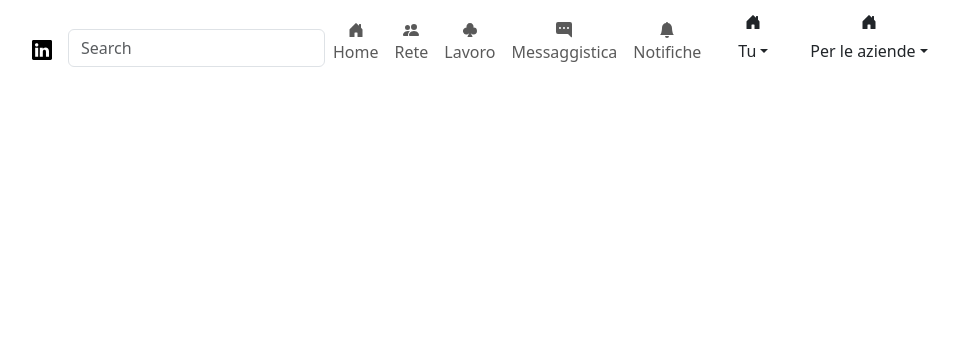
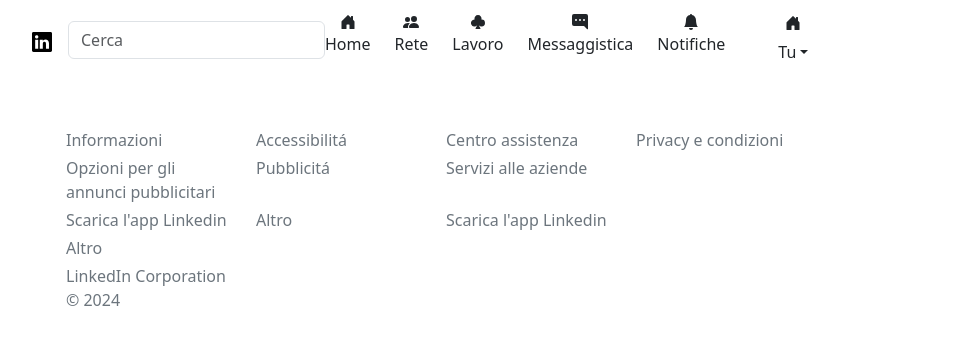
Before and after one commit to MatteoRomano7/linkedinapp, a React (Create React App) app: page /jobs in a window 1280 px wide. Shown: the top 344 px of the page, without its empty margins (16-973 px from the left). Built offline with nearby package versions, Linux system fonts and the light colour scheme.

Commit message:
Bozza componenti Profile

```diff
--- a/src/App.js
+++ b/src/App.js
@@ -1,17 +1,18 @@
-import "./App.css";
-import { useSelector } from "react-redux";
-import { useEffect } from "react";
-import Navbar from "./components/Navbar/Navbar";
-import { BrowserRouter, Routes, Route } from "react-router-dom";
-import Profile from "./components/pages/Profile/Profile";
-import Home from "./components/pages/home/Home.jsx";
+import "./App.css"
+import { useSelector } from "react-redux"
+import { useEffect } from "react"
+import Navbar from "./components/Navbar/Navbar"
+import { BrowserRouter, Routes, Route } from "react-router-dom"
+import Profile from "./components/pages/Profile/Profile"
+import Home from "./components/pages/home/Home.jsx"
+import MyFooter from "./components/MyFooter/MyFooter.jsx"
 
 function App() {
-  const pepe = useSelector((state) => state.profile);
+  const pepe = useSelector((state) => state.profile)
 
   useEffect(() => {
-    console.log(pepe);
-  }, []);
+    console.log(pepe)
+  }, [])
 
   return (
     <BrowserRouter>
@@ -22,8 +23,9 @@
         <Route path="/search/:searchQuery" Component={() => <></>} />
         <Route path="/jobs" Component={() => <></>} />
       </Routes>
+      <MyFooter />
     </BrowserRouter>
-  );
+  )
 }
 
-export default App;
+export default App
--- /dev/null
+++ b/src/components/MyFooter/MyFooter.jsx
@@ -0,0 +1,136 @@
+import React from "react"
+import "bootstrap/dist/css/bootstrap.min.css"
+
+const MyFooter = () => {
+  return (
+    <footer className="bg-transparent text-dark my-5 ">
+      <div className="container">
+        <div className="row">
+          <div className="col-md-2 mb-1 ">
+            <a
+              className="text-secondary text-decoration-none"
+              href="#"
+              target="_blank"
+              rel="noopener noreferrer"
+            >
+              Informazioni
+            </a>
+          </div>
+          <div className="col-md-2 mb-1">
+            <a
+              className="text-secondary text-decoration-none "
+              href="#"
+              target="_blank"
+              rel="noopener noreferrer"
+            >
+              Accessibilitá
+            </a>
+          </div>
+          <div className="col-md-2 mb-1">
+            <a
+              className="text-secondary text-decoration-none "
+              href="#"
+              target="_blank"
+              rel="noopener noreferrer"
+            >
+              Centro assistenza
+            </a>
+          </div>
+          <div className="col-md-2 mb-1">
+            <a
+              className="text-secondary text-decoration-none"
+              href="#"
+              target="_blank"
+              rel="noopener noreferrer"
+            >
+              Privacy e condizioni
+            </a>
+          </div>
+        </div>
+        <div className="row">
+          <div className="col-md-2 mb-1">
+            <a
+              className="text-secondary text-decoration-none"
+              href="#"
+              target="_blank"
+              rel="noopener noreferrer"
+            >
+              Opzioni per gli annunci pubblicitari
+            </a>
+          </div>
+          <div className="col-md-2 mb-1">
+            <a
+              className="text-secondary text-decoration-none"
+              href="#"
+              target="_blank"
+              rel="noopener noreferrer"
+            >
+              Pubblicitá
+            </a>
+          </div>
+          <div className="col-md-2 mb-1">
+            <a
+              className="text-secondary text-decoration-none"
+              href="#"
+              target="_blank"
+              rel="noopener noreferrer"
+            >
+              Servizi alle aziende
+            </a>
+          </div>
+        </div>
+        <div className="row">
+          <div className="col-md-2 mb-1">
+            <a
+              className="text-secondary text-decoration-none"
+              href="#"
+              target="_blank"
+              rel="noopener noreferrer"
+            >
+              Scarica l'app Linkedin
+            </a>
+          </div>
+          <div className="col-md-2 mb-1">
+            <a
+              className="text-secondary text-decoration-none"
+              href="#"
+              target="_blank"
+              rel="noopener noreferrer"
+            >
+              Altro
+            </a>
+          </div>
+          <div className="col-md-2 mb-1">
+            <a
+              className="text-secondary text-decoration-none"
+              href="#"
+              target="_blank"
+              rel="noopener noreferrer"
+            >
+              Scarica l'app Linkedin
+            </a>
+          </div>
+        </div>
+        <div className="row">
+          <div className="col-md-2 mb-1">
+            <a
+              className="text-secondary text-decoration-none"
+              href="#"
+              target="_blank"
+              rel="noopener noreferrer"
+            >
+              Altro
+            </a>
+          </div>
+        </div>
+        <div className="row">
+          <p className=" text-secondary col-md-2 mb-1 ">
+            LinkedIn Corporation &copy; 2024
+          </p>
+        </div>
+      </div>
+    </footer>
+  )
+}
+
+export default MyFooter
--- a/src/components/Navbar/Navbar.jsx
+++ b/src/components/Navbar/Navbar.jsx
@@ -1,5 +1,13 @@
 import React from "react"
-import { Navbar, Nav, Form, FormControl, Dropdown } from "react-bootstrap"
+import {
+  Navbar,
+  Nav,
+  Form,
+  FormControl,
+  Dropdown,
+  Col,
+  Row,
+} from "react-bootstrap"
 import {
   Linkedin,
   HouseDoorFill,
@@ -11,38 +19,48 @@
 
 function MyNavbar() {
   return (
-    <div className=" d-flex">
     <Navbar bg="white" expand="lg" className="mx-5">
       <Navbar.Brand href="#home">
         <Linkedin className="logoLinkedin" />
       </Navbar.Brand>
-        <Form inline>
-          <FormControl type="text" placeholder="Search" className="mr-sm-2" />
+      <Form inline className="tuam">
+        <FormControl type="text" placeholder="Cerca" className="mr-sm-2" />
       </Form>
+
       <Navbar.Toggle aria-controls="basic-navbar-nav" />
       <Navbar.Collapse id="basic-navbar-nav">
-          <Nav className="mr-auto">
-            <Nav.Link href="#home" className="linkNavbar text-center ">
+        <Row className="ml-auto align-items-center">
+          <Col>
+            <Nav.Link href="#home" className="linkNavbar text-center">
               <HouseDoorFill />
               <p>Home</p>
             </Nav.Link>
+          </Col>
+          <Col>
             <Nav.Link href="#home" className="linkNavbar text-center">
               <PeopleFill />
               <p>Rete</p>
             </Nav.Link>
+          </Col>
+          <Col>
             <Nav.Link href="#home" className="linkNavbar text-center">
               <SuitClubFill />
               <p>Lavoro</p>
             </Nav.Link>
+          </Col>
+          <Col>
             <Nav.Link href="#home" className="linkNavbar text-center">
               <ChatRightDotsFill />
               <p>Messaggistica</p>
             </Nav.Link>
+          </Col>
+          <Col>
             <Nav.Link href="#home" className="linkNavbar text-center">
               <BellFill />
               <p>Notifiche</p>
             </Nav.Link>
-
+          </Col>
+          <Col>
             <div className="d-flex flex-column text-center">
               <div>
                 <HouseDoorFill />
@@ -52,7 +70,6 @@
                   <Dropdown.Toggle variant="transparent" id="dropdown-basic">
                     Tu
                   </Dropdown.Toggle>
-
                   <Dropdown.Menu>
                     <Dropdown.Item href="#/action-1">Action</Dropdown.Item>
                     <Dropdown.Item href="#/action-2">
@@ -65,32 +82,10 @@
                 </Dropdown>
               </div>
             </div>
-            <div className="d-flex flex-column text-center ">
-              <div>
-                <HouseDoorFill />
-              </div>
-              <div>
-                <Dropdown>
-                  <Dropdown.Toggle variant="transparent" id="dropdown-basic">
-                    Per le aziende
-                  </Dropdown.Toggle>
-
-                  <Dropdown.Menu>
-                    <Dropdown.Item href="#/action-1">Action</Dropdown.Item>
-                    <Dropdown.Item href="#/action-2">
-                      Another action
-                    </Dropdown.Item>
-                    <Dropdown.Item href="#/action-3">
-                      Something else
-                    </Dropdown.Item>
-                  </Dropdown.Menu>
-                </Dropdown>
-              </div>
-            </div>
-          </Nav>
+          </Col>
+        </Row>
       </Navbar.Collapse>
     </Navbar>
-    </div>
   )
 }
 
--- a/src/components/pages/home/Home.jsx
+++ b/src/components/pages/home/Home.jsx
@@ -1,4 +1,4 @@
-import { Link } from "react-router-dom";
+import { Link } from "react-router-dom"
 
 function Home() {
   return (
@@ -6,7 +6,7 @@
       <p>ciao sono home</p>
       <Link to="/profile/pepe">vai al profilo</Link>
     </>
-  );
+  )
 }
 
-export default Home;
+export default Home
```
Also changed, not shown: src/components/pages/Profile/Profile.jsx (+8 -8 lines), src/components/MyFooter/MyFooter.css (added). Lines whose indentation alone changed are shown as unchanged.
